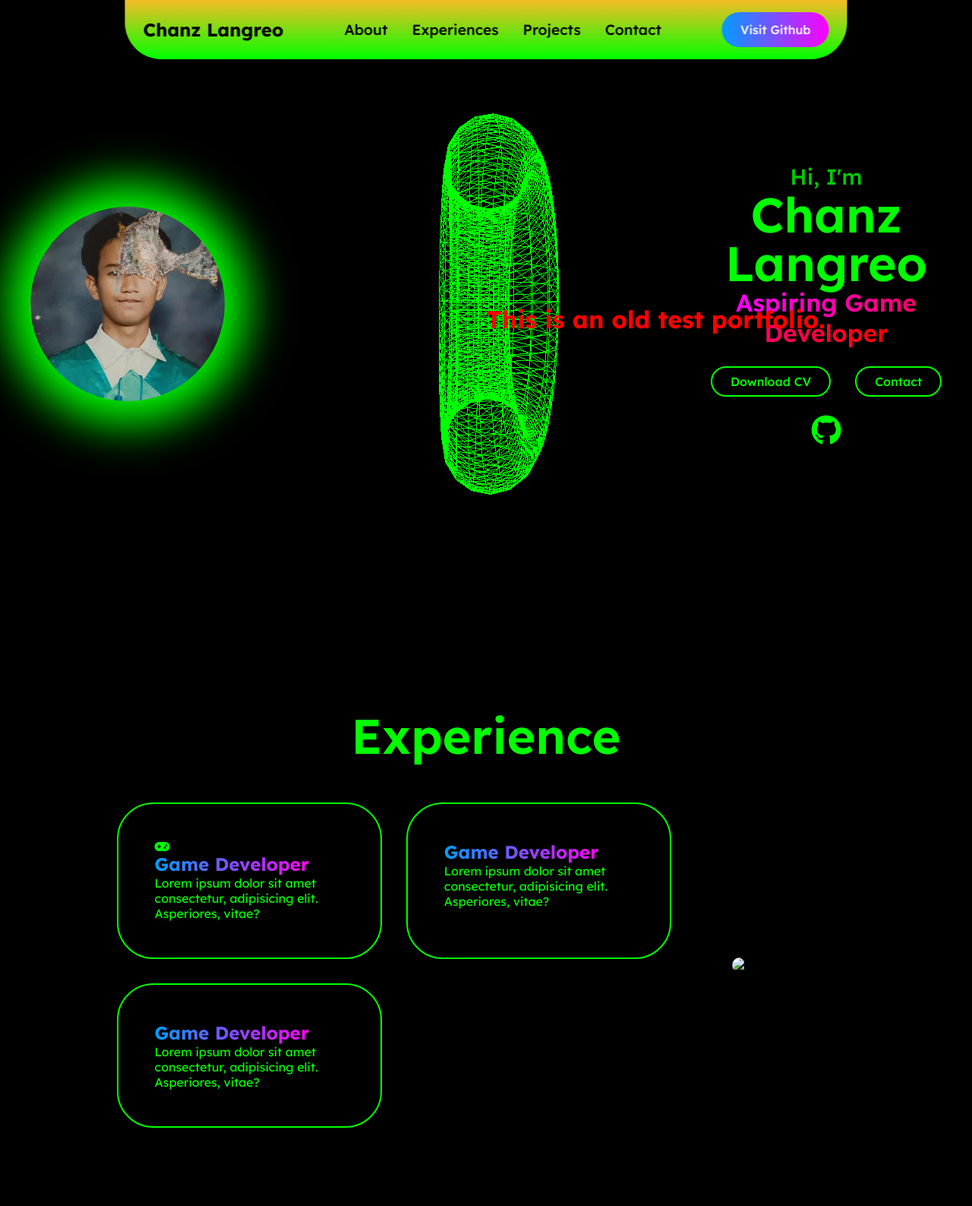
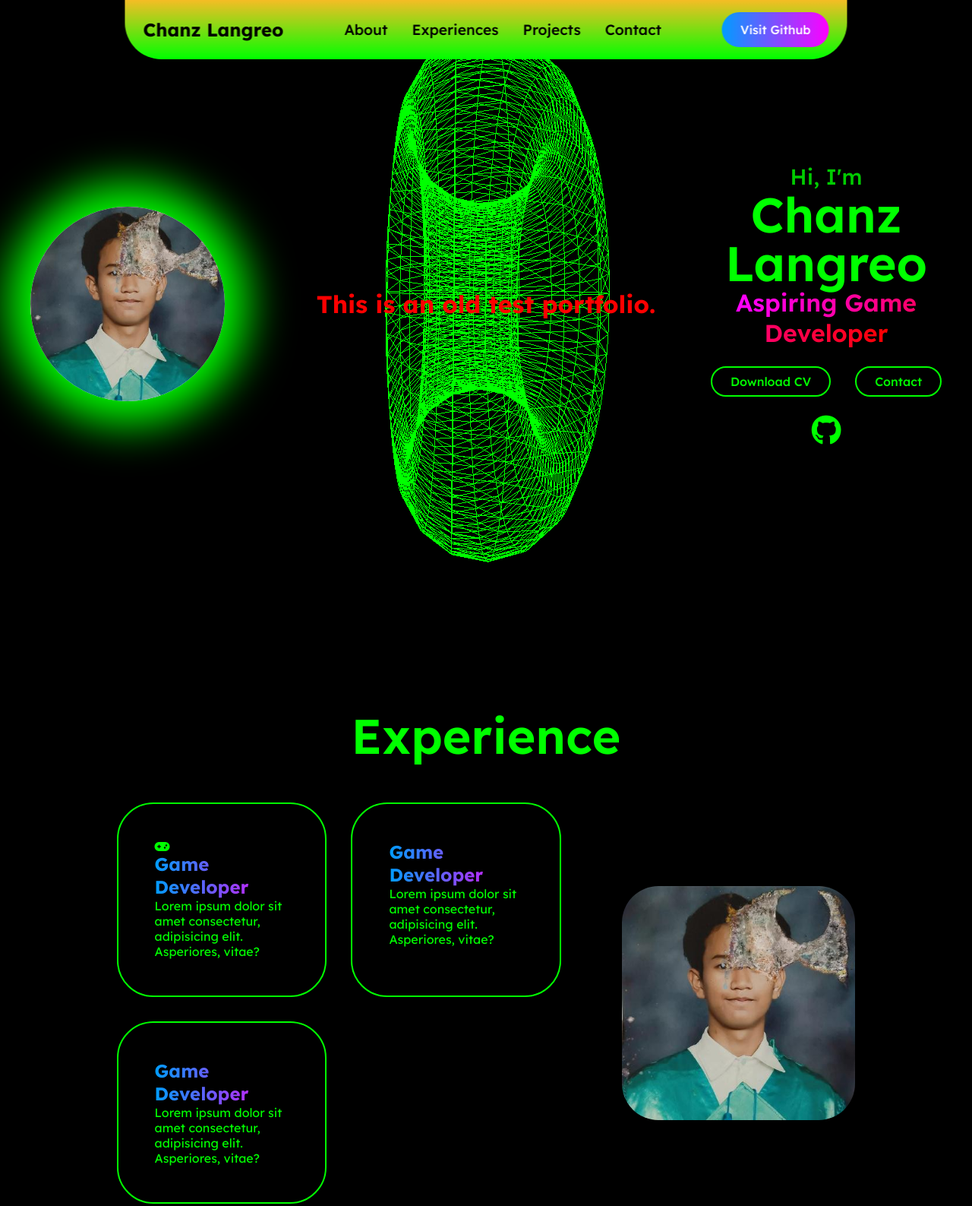
Before and after one commit to cjlangreo/birbdoy1221.github.io, a plain HTML site: page index.html in a window 1280 px wide. Shown: the whole page at 76% size. Drawn offline with nearby package versions, Linux system fonts and the light colour scheme.

Commit message:
fixed torus and fixed other image

```diff
--- a/3d.js
+++ b/3d.js
@@ -7,14 +7,14 @@ const renderer = new THREE.WebGLRenderer({
 });
 
 renderer.setPixelRatio(window.devicePixelRatio);
-renderer.setSize(window.innerWidth, window.innerHeight);
+renderer.setSize(window.innerWidth - 20, window.innerHeight - 20);
 camera.position.setZ(30);
 
 renderer.render(scene, camera);
 
 let shapeColor = 0x00ff00;
 
-const geometry = new THREE.TorusGeometry(10, 3, 16, 100);
+const geometry = new THREE.TorusGeometry(12, 5, 16, 100);
 const material = new THREE.MeshBasicMaterial({ color: shapeColor, wireframe: true });
 const torus = new THREE.Mesh(geometry, material);
 
--- a/index.html
+++ b/index.html
@@ -69,7 +69,7 @@
 					<p>Lorem ipsum dolor sit amet consectetur, adipisicing elit. Asperiores, vitae?</p>
 				</div>
 			</div>
-			<img src="./me2.png" alt="A photo of me">
+			<img src="./me2.jpeg" alt="A photo of me">
 		</div>
 	</section>
 	<script type="module" src="3d.js"></script>
--- a/style.css
+++ b/style.css
@@ -288,9 +288,11 @@ canvas {
 }
 
 #watermark {
+  justify-content: center;
   position: fixed;
   top: 50%;
   left: 50%;
+  transform: translate(-50%, -50%);
   text-align: center;
   color: red;
   z-index: 5;
```
